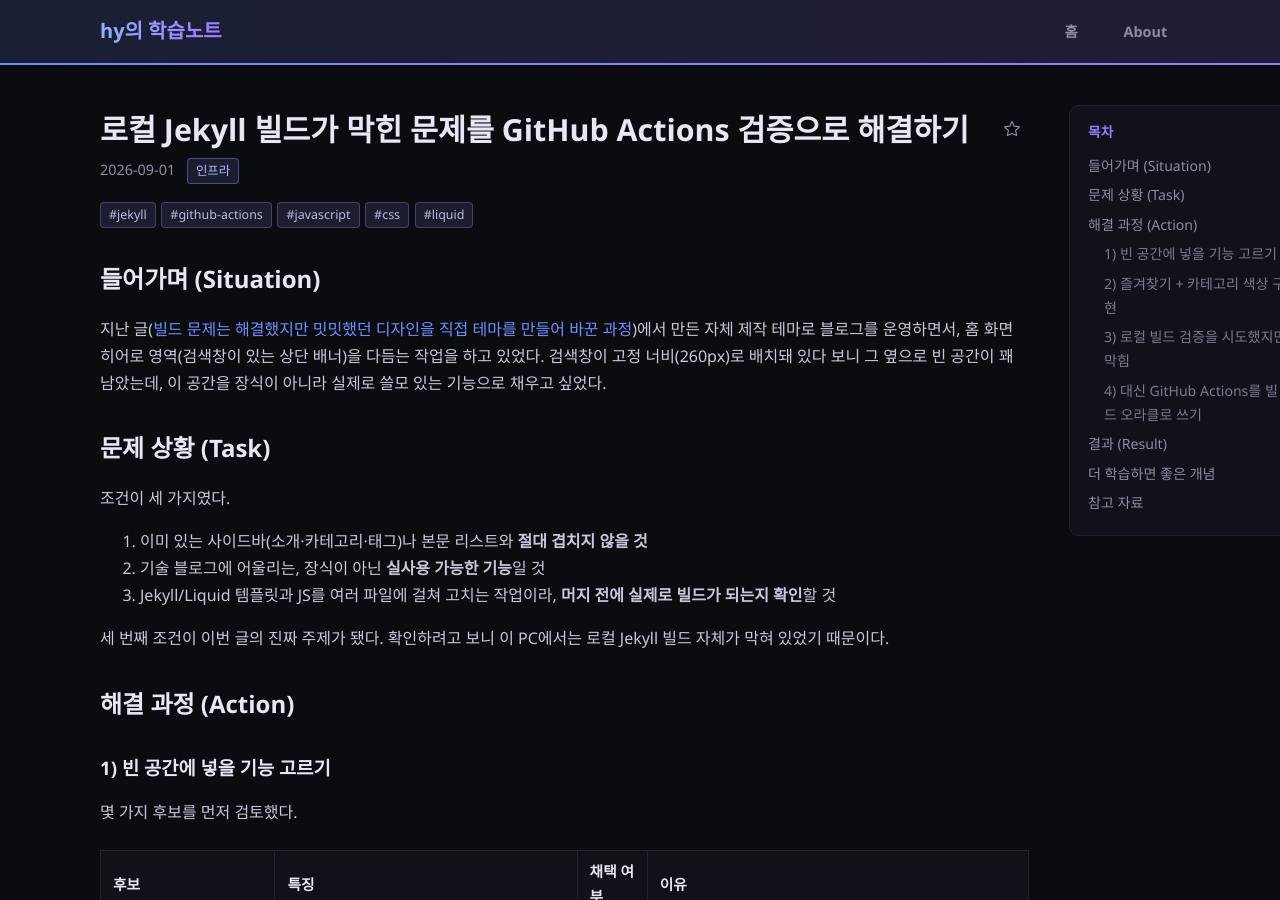
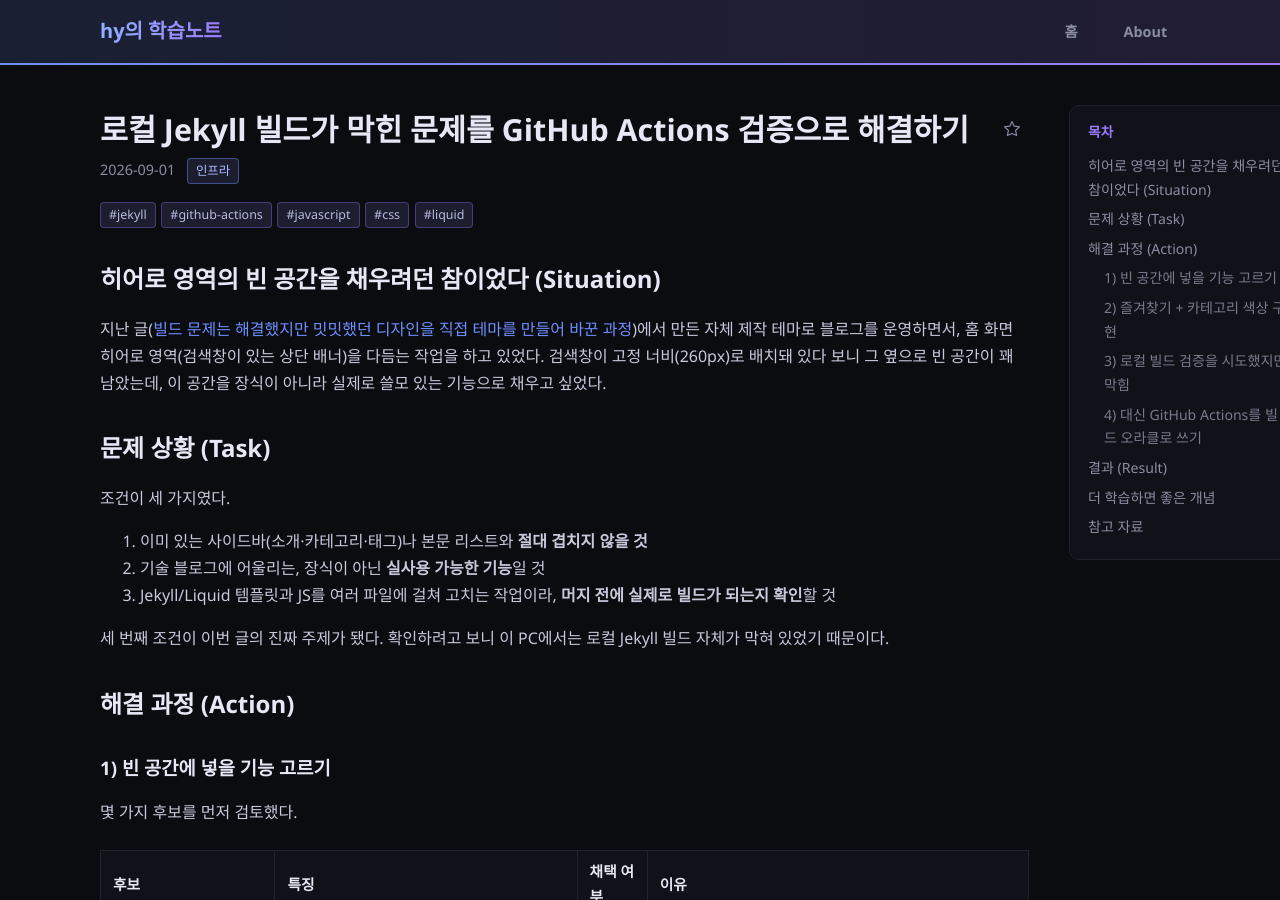
Before and after one commit to hhy0123/hyblog, a Jekyll site: the page built from _posts/2026-09-01-jekyll-local-build-blocked-github-actions-verify.md, in a window 1280 px wide and 900 px high. Built offline with Jekyll 4.4.1, drawn with Linux system fonts in a browser that asks for light colours.

Commit message:
블로그 수정

```diff
--- a/_posts/2026-08-31-jekyll-theme-from-scratch.md
+++ b/_posts/2026-08-31-jekyll-theme-from-scratch.md
@@ -7,7 +7,7 @@ tags: [jekyll, liquid, css, github-actions, theme]
 mermaid: true
 ---
 
-## 들어가며 (Situation)
+## 빌드는 됐는데, 디자인이 문제였다 (Situation)
 
 지난 글([Jekyll 블로그가 GitHub Pages에서 빌드되지 않던 문제 해결기]({{ '/posts/jekyll-github-pages-deploy-setup/' | relative_url }}))에서 GitHub Actions 빌드 자체는 정상화했다. 하지만 그건 어디까지나 "배포가 되느냐"의 문제였고, 실제로 사이트를 열어보니 Chirpy 테마의 기본 다크 색상이 밋밋하게 느껴졌다. 처음엔 색만 살짝 바꾸면 될 줄 알았는데, 결국 테마 젬 자체를 걷어내고 레이아웃을 직접 만드는 데까지 이어졌다.
 
--- a/_posts/2026-09-01-jekyll-local-build-blocked-github-actions-verify.md
+++ b/_posts/2026-09-01-jekyll-local-build-blocked-github-actions-verify.md
@@ -7,7 +7,7 @@ tags: [jekyll, github-actions, javascript, css, liquid]
 mermaid: true
 ---
 
-## 들어가며 (Situation)
+## 히어로 영역의 빈 공간을 채우려던 참이었다 (Situation)
 
 지난 글([빌드 문제는 해결했지만 밋밋했던 디자인을 직접 테마를 만들어 바꾼 과정]({{ '/posts/jekyll-theme-from-scratch/' | relative_url }}))에서 만든 자체 제작 테마로 블로그를 운영하면서, 홈 화면 히어로 영역(검색창이 있는 상단 배너)을 다듬는 작업을 하고 있었다. 검색창이 고정 너비(260px)로 배치돼 있다 보니 그 옆으로 빈 공간이 꽤 남았는데, 이 공간을 장식이 아니라 실제로 쓸모 있는 기능으로 채우고 싶었다.
 
```
Also changed, not shown: _posts/2026-08-31-jekyll-github-pages-deploy-setup.md (+1 -1 lines), _posts/2026-09-02-css-selector-basics-css-diner.md (+1 -1 lines), _posts/2026-09-03-css-flexbox-grid-layout.md (+1 -1 lines).
